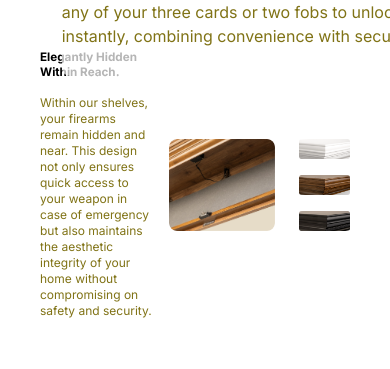
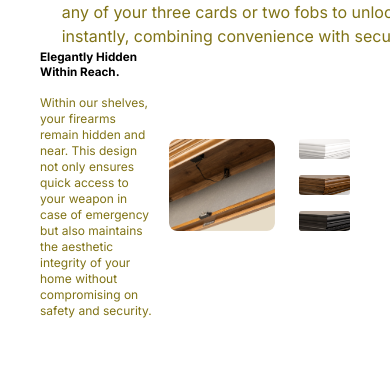
Before and after one commit to TechHowl12/stealthmastersv2, a Next.js app: page / in a window 390 px wide. Shown: the part 275-644 px from the top of the page. Built offline with nearby package versions, Linux system fonts and the light colour scheme.

Commit message:
spell check

```diff
--- a/package.json
+++ b/package.json
@@ -9,9 +9,11 @@
     "lint": "next lint"
   },
   "dependencies": {
+    "locomotive-scroll": "^5.0.0-beta.13",
+    "next": "14.2.4",
     "react": "^18",
     "react-dom": "^18",
-    "next": "14.2.4"
+    "sharp": "^0.33.4"
   },
   "devDependencies": {
     "postcss": "^8",
--- a/src/app/Folds/Banner.js
+++ b/src/app/Folds/Banner.js
@@ -1,9 +1,14 @@
+"use client";
 import Image from 'next/image'
 import React from 'react';
 import images from '../constants/images';
 import Cards from './Cards';
+import LocomotiveScroll from 'locomotive-scroll';
 
 const Banner = () => {
+
+   const locomotiveScroll = new LocomotiveScroll();
+
   return (
     <>
     <nav className='flex justify-between items-center px-10 py-6'>
@@ -11,7 +16,7 @@ const Banner = () => {
          <button className='border-2 border-slate-300 rounded-lg py-2 px-4 text-sm font-bold hover:bg-black hover:text-white transition-colors'>Unlock Your Warranty Here</button>
       </nav>
       <section className='w-full flex px-10 justify-center items-center'>
-            <div className='w-2/12 pl-[7%] sm:pl-0 md:pl-[0.5%] lg:pl-[2.5%] xl:pl-[3.5%] 2xl:pl-[5%] mb-20'>
+            <div data-scroll data-scroll-speed="0.2" className='w-2/12 pl-[7%] sm:pl-0 md:pl-[0.5%] lg:pl-[2.5%] xl:pl-[3.5%] 2xl:pl-[5%] mb-20'>
                <h1 className='text-[3vw] leading-tight whitespace-nowrap z-10 relative font-bold'>Secured And Ready</h1>
                <h1 className='text-[3vw] leading-tight whitespace-nowrap z-10 relative font-bold'>At A Moment's Notice.</h1>
                <div className='absolute bg-[#ffffffb5] w-auto py-7  sm:pr-3 md:pr-6 lg:pr-10 xl:pr-16 sm:text-xs  md:text-sm lg:text-lg xl:text-xl 2xl:text-xl text-[#807316] mt-4 rounded-lg'>
@@ -26,7 +31,7 @@ const Banner = () => {
             </div>
       </section>
       <section className='w-full flex px-10 justify-center items-center mt-14'>
-          <div className='w-5/12 lg:w-5/12 xl:w-4/12 2xl:pl-7'>
+          <div data-scroll data-scroll-speed="0.2" className='w-5/12 lg:w-5/12 xl:w-4/12 2xl:pl-7'>
              <h1 className='text-[3vw] leading-tight whitespace-nowrap font-bold'>Elegantly Hidden</h1>
              <h1 className='text-[3vw] leading-tight font-bold'>Within Reach.</h1>
              <p className='text-[#807316] pr-3 mt-4 text-xs lg:text-sm xl:text-lg 2xl:text-xl'>Within our shelves, your firearms remain hidden and near. This design not only ensures quick access to your weapon in case of emergency but also maintains the aesthetic integrity of your home without compromising on safety and security.</p>
--- a/src/app/constants/images.js
+++ b/src/app/constants/images.js
@@ -1,5 +1,5 @@
 const images = {
-    lifestyle: require('../assets/LifeStyle.png'),
+    lifestyle: require('../assets/Lifestyle.png'),
     logo: require('../assets/Logo.png'),
     mask: require('../assets/Mask.png'),
     blanca: require('../assets/Blanca.png'),
--- a/src/app/page.js
+++ b/src/app/page.js
@@ -1,6 +1,7 @@
 import Banner from "./Folds/Banner";
 
 export default function Home() {
+
   return (
     <>
     <Banner/>
```
Also changed, not shown: 1 other file (tests, documents, lock files or other folders).
